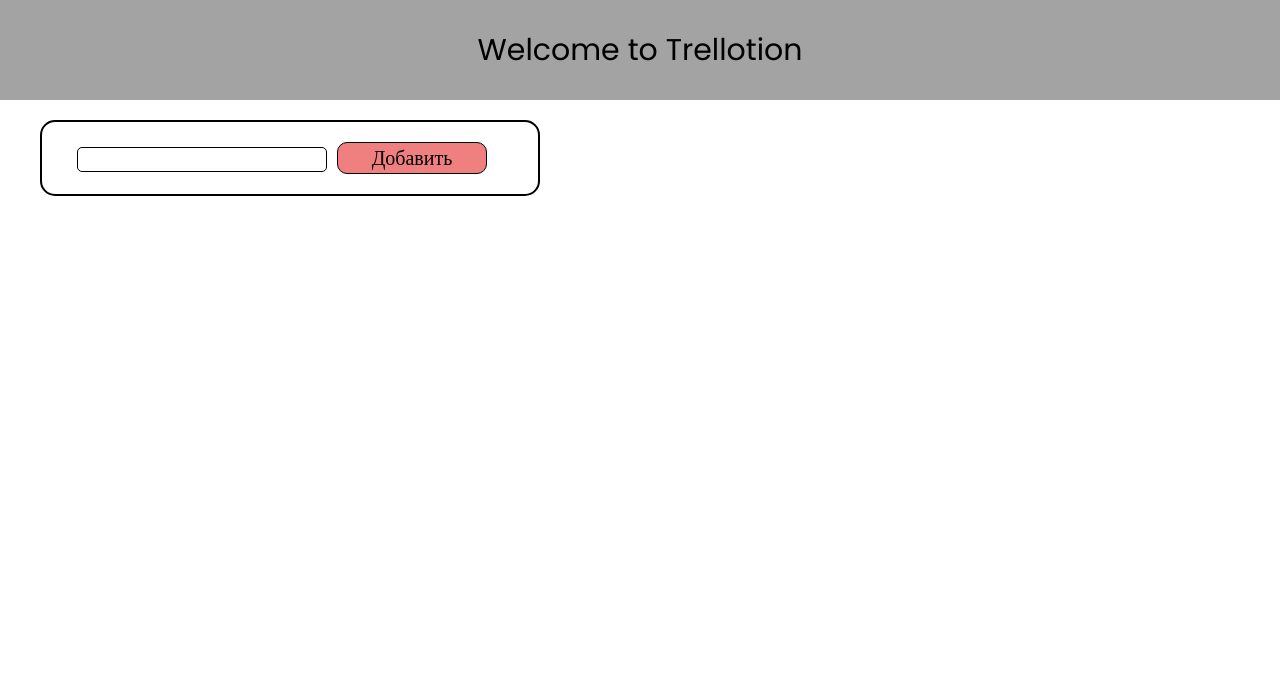
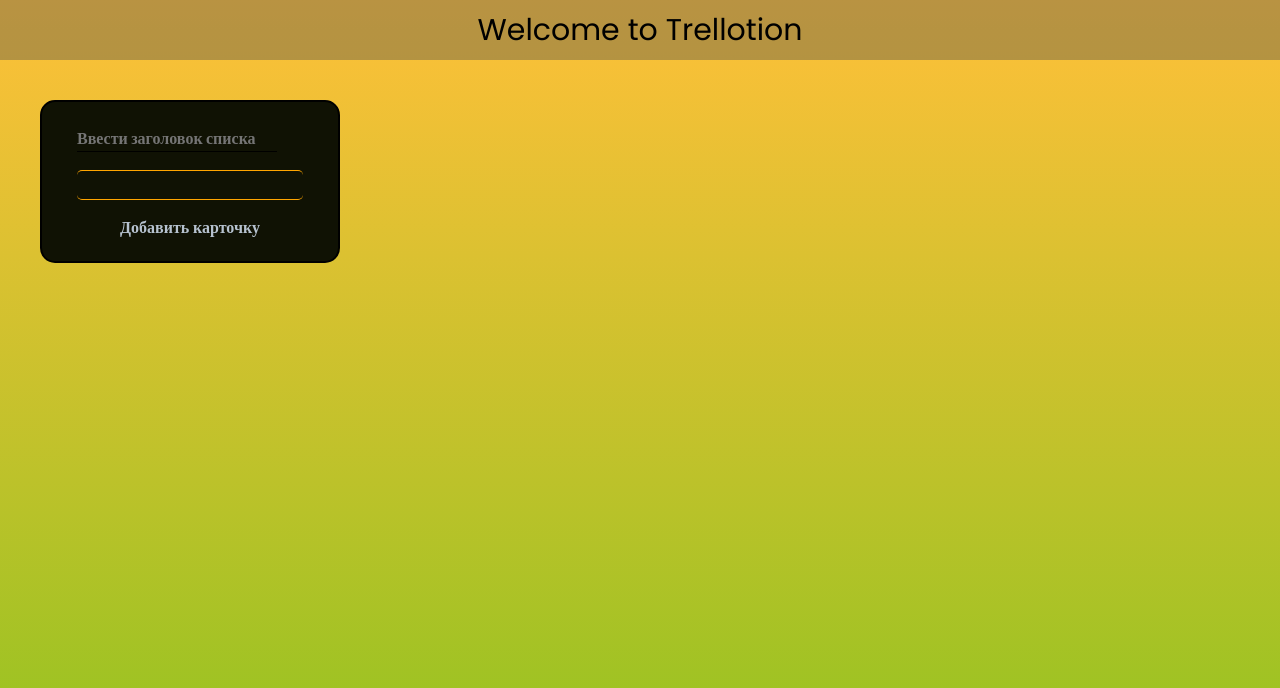
Before and after one commit to vlad05x/Trellotion, a React (Create React App) app: page / in a window 1280 px wide. Shown: the top 688 px of the page. Built offline with nearby package versions, Linux system fonts and the light colour scheme.

Commit message:
Added LocalStorge and style

```diff
--- a/src/App.js
+++ b/src/App.js
@@ -1,11 +1,22 @@
 // App.js
-import React, { useState } from "react";
+import React, { useEffect, useState } from "react";
 import { Header } from "./components/Header";
 import TodoContainer from "./components/TodoContainer";
 
 function App() {
   const [todo, setTodo] = useState("");
   const [tasks, setTasks] = useState([]);
+
+
+  // LocalStorge for save list
+  useEffect(() => {
+    const saveTask = JSON.parse(localStorage.getItem("items")) || [];
+    setTasks(saveTask);
+  }, []);
+
+  useEffect(() => {
+    localStorage.setItem("items", JSON.stringify(tasks));
+  }, [tasks]);
 
   const addTask = () => {
     const taskTodo = {
--- a/src/components/InputTodo.js
+++ b/src/components/InputTodo.js
@@ -1,15 +1,41 @@
-import React from "react";
+import React, { useEffect, useState } from "react";
 
 export const InputTodo = (props) => {
+  const [listTitle, setListTitle] = useState("");
+
+  useEffect(() => {
+    const storedListTitle = localStorage.getItem("listTitle") || "";
+    setListTitle(storedListTitle);
+  }, []);
+
+  useEffect(() => {
+    localStorage.setItem("listTitle", listTitle);
+  }, [listTitle]);
+
+  const handleKeyPress = (e) => {
+    if (e.key === "Enter") {
+      props.addTask();
+    }
+  }
+
   return (
-    <main className="main">
+    <main className="">
       <div className="main__container">
         <div className="">
-            <input className="inpTodo"
-              value={props.todo}
-              onChange={(e) => props.setTodo(e.target.value)}
-            />
-            <button className="btnTodoAdd" onClick={() => props.addTask()}>Добавить</button>
+          <input
+            className="Inpt_title"
+            placeholder="Ввести заголовок списка"
+            value={listTitle}
+            onChange={(e) => setListTitle(e.target.value)}
+          />
+          <br />
+          <input
+            className="inpTodo"
+            value={props.todo}
+            onChange={(e) => props.setTodo(e.target.value)}
+            onKeyDown={handleKeyPress}
+          />
+          <button className="btnTodoAdd" onClick={() => props.addTask()}>Добавить карточку</button>
         </div>
       </div>
     </main>
--- a/src/components/TaskTodo.js
+++ b/src/components/TaskTodo.js
@@ -6,7 +6,7 @@
         <div className="task__container">
            <div key={props.id} className="task_content">
             <input className="intFlag" type={"checkbox"} onClick={() => props.toggleTask(props.id)} defaultChecked={props.status}></input>
-            <p style={props.status ? {textDecoration: "line-through"} : {textDecoration: "none"} }>{props.text}</p>
+            <p className="textInpt" style={props.status ? {textDecoration: "line-through"} : {textDecoration: "none"} }>{props.text}</p>
             <button className="btnDel" onClick={() => props.deleteTask(props.id) }><MdClose className="iconClose" /></button>
         </div>
     </div>
--- a/src/index.js
+++ b/src/index.js
@@ -3,5 +3,6 @@
 import App from './App';
 import "./styles/main.scss";
 import "./styles/reset.scss";
+import "./styles/responsive.css";
 
 ReactDOM.render(<App />, document.getElementById('root'));
--- a/src/styles/main.scss
+++ b/src/styles/main.scss
@@ -1,7 +1,26 @@
+body::before {
+  content: "";
+  position: fixed;
+  top: 0;
+  left: 0;
+  width: 100%;
+  height: 100%;
+  background: rgb(153, 195, 34);
+  background: linear-gradient(
+      0deg,
+      rgba(153, 195, 34, 1) 8%,
+      rgba(255, 192, 57, 1) 100%
+    )
+    center/cover no-repeat;
+  z-index: -1;
+}
+
 body {
+  height: 100%;
   font-size: 20px;
   font-family: Poppins;
-  height: 100%;
+  display: flex;
+  flex-direction: column;
 }
 
 [class*="__container"] {
@@ -16,12 +35,11 @@
   display: flex;
   flex-direction: column;
 }
-
 // Header
 .header {
   width: 100%;
-  height: 100px;
-  background-color: rgb(164, 163, 163);
+  height: 60px;
+  background-color: rgba(81, 81, 81, 0.4);
   display: flex;
   justify-content: center;
   align-items: center;
@@ -30,52 +48,102 @@
     font-size: 30px;
   }
 }
+// Main
+.main {
+  width: 100%;
+  height: 100%;
 
-// InputTodo
   .main_content {
-  margin: 20px 0px;
+    margin: 40px 0px;
     border: 2px solid black;
-  width: 500px;
+    background-color: #101204;
+    max-width: 300px;
+    width: 100%;
     height: auto;
     border-radius: 15px;
     padding: 20px;
   }
+}
+
+// InputToDo
 .inpTodo {
-  width: 250px;
-  height: 25px;
-  border: 1px solid black;
+  width: 100%;
+  height: 30px;
+  border-bottom: 1px solid orange;
+  border-top: 1px solid orange;
+  color: #b6c2cf;
   border-radius: 5px;
   padding: 10px;
-  font-size: 16px;
+  font-size: 14px;
+}
+input[type="checkbox"] {
+  transform: scale(1.2);
+  opacity: 0.9;
 }
 
 // TaskTodo
 .iconClose {
   width: 20px;
-  height: auto;
+  height: 20px;
   display: flex;
   align-items: center;
   justify-content: center;
+  color: #c9b6cf;
+  position: absolute;
+  right: 10px;
+  top: 50%;
+  transform: translateY(-50%);
+  transition: transform 0.2s ease;
+
+  &:hover {
+    transform: translateY(-50%) scale(1.2);
   }
-.btnTodoAdd {
-  border: 1px solid black;
-  margin-left: 10px;
-  width: 150px;
-  height: auto;
-  border-radius: 10px;
-  background-color: lightcoral;
 }
 .btnDel {
   margin-left: auto;
 }
+.btnTodoAdd {
+  margin-top: 15px;
+  border: none;
+  width: 100%;
+  height: auto;
+  font-size: 16px;
+  font-weight: 600;
+  border-radius: 10px;
+  color: #b6c2cf;
+  &:hover {
+    background-color: rgba(81, 81, 81, 0.5);
+  }
+}
 .task_content {
+  position: relative;
   margin: 15px 0px;
   border: 1px solid black;
-  max-width: auto;
-  height: auto;
-  padding: 0px 10px;
+  background-color: #22272b;
+  max-width: 250px;
+  width: 100%;
+  max-height: auto;
+  height: 40px;
+  padding: 30px 10px;
   border-radius: 15px;
   display: flex;
+  align-items: center;
+  justify-content: center;
   column-gap: 20px;
   cursor: pointer;
 }
+.textInpt {
+  font-family: sans-serif;
+  font-size: 14px;
+  color: #b6c2cf;
+  overflow-wrap: break-word;
+}
+.Inpt_title {
+  width: auto;
+  max-width: 200px;
+  margin-bottom: 15px;
+  border-bottom: 1px solid black;
+  font-size: 16px;
+  font-weight: bold;
+  color: #b6c2cf;
+}
--- /dev/null
+++ b/src/styles/responsive.css
@@ -0,0 +1,13 @@
+@media screen and (max-width:650px){
+    .main .main_content {
+        margin: 40px auto;
+    }
+}
+@media screen and (max-width:375px){
+    .header {
+        height: 75px;
+    }
+    .header .header_title {
+        font-size: 28px;
+    }
+}
```
Lines whose indentation alone changed are shown as unchanged.
